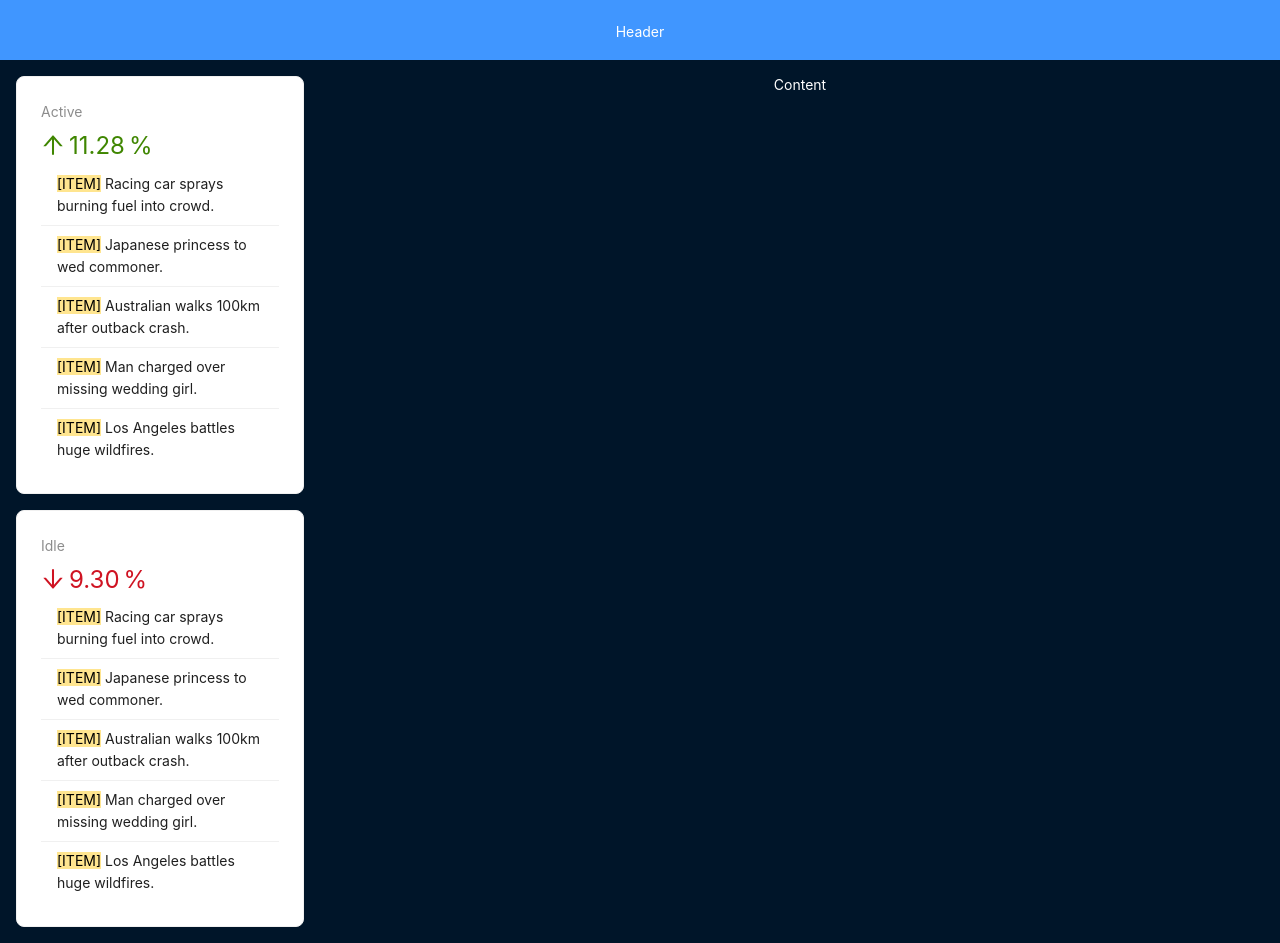
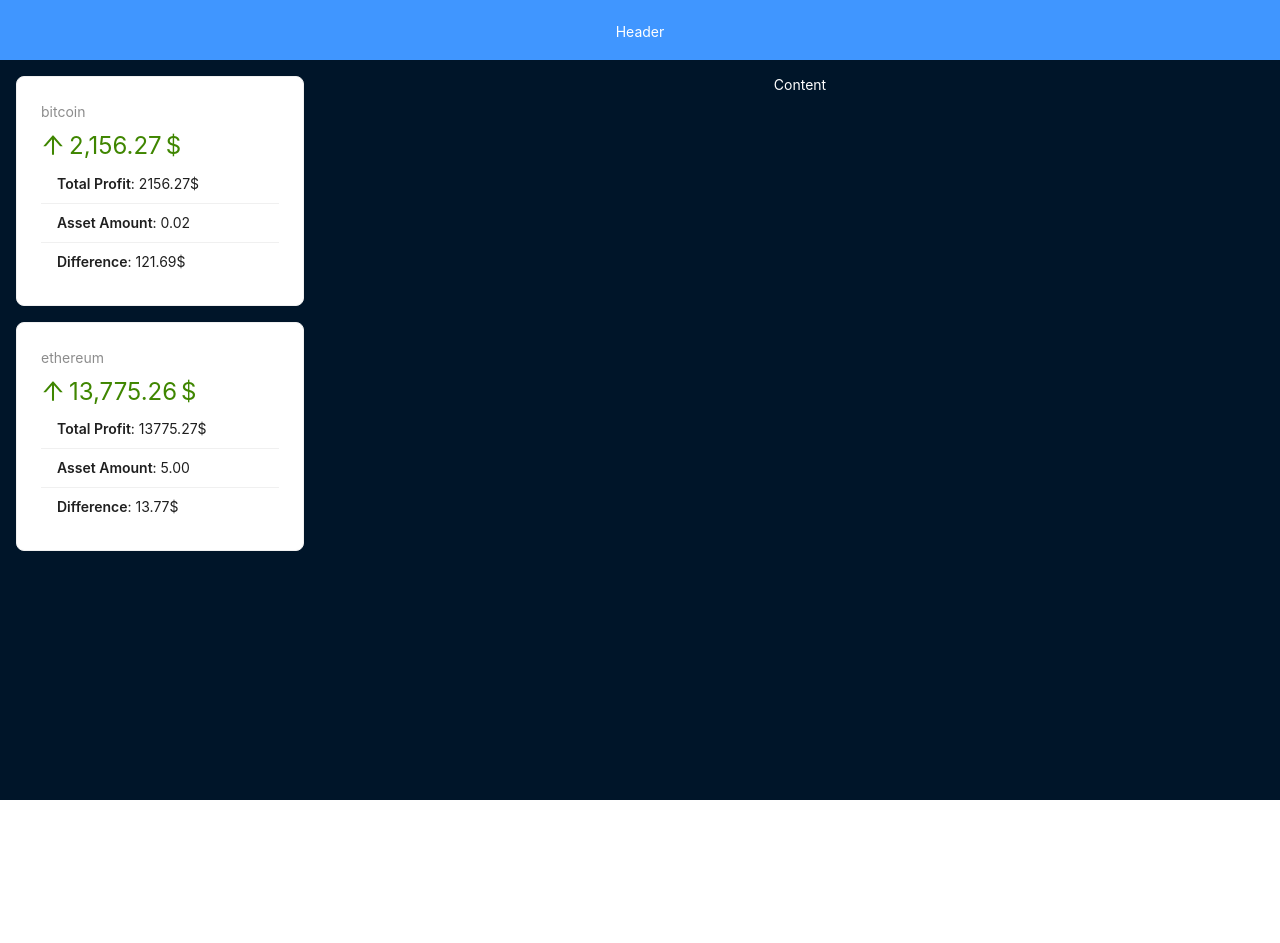
Before and after one commit to MKonst10/crypto-app, a React (Vite) app: page / in a window 1280 px wide. After the commit the page ends 800 px from the top, so only its background shows below. Built offline with nearby package versions, Linux system fonts and the light colour scheme.

Commit message:
update cards/add data

```diff
--- a/src/components/layout/AppSider.jsx
+++ b/src/components/layout/AppSider.jsx
@@ -2,19 +2,12 @@ import { Layout, Card, Statistic, List, Typography, Spin } from "antd";
 import { ArrowDownOutlined, ArrowUpOutlined } from "@ant-design/icons";
 import { useEffect, useState } from "react";
 import { fetchCrypto, fetchAssets } from "../../services/coinstatsApi";
+import { percentDifference } from "../../utils/utils";
 const { Sider } = Layout;
 
 const siderStyle = {
   padding: "1rem",
 };
-
-const data = [
-  "Racing car sprays burning fuel into crowd.",
-  "Japanese princess to wed commoner.",
-  "Australian walks 100km after outback crash.",
-  "Man charged over missing wedding girl.",
-  "Los Angeles battles huge wildfires.",
-];
 
 export default function AppSider() {
   const [loading, setLoading] = useState(false);
@@ -28,7 +21,18 @@ export default function AppSider() {
       const assets = await fetchAssets();
 
       setCrypto(result);
-      setAssets(assets);
+      setAssets(
+        assets.map((asset) => {
+          const coin = result.find((c) => c.id === asset.id);
+          return {
+            grow: asset.price < coin.price,
+            growPercent: percentDifference(asset.price, coin.price),
+            totalAmount: asset.amount * coin.price,
+            totalProfit: asset.amount * coin.price - asset.amount * asset.price,
+            ...asset,
+          };
+        })
+      );
       setLoading(false);
     }
     preload();
@@ -40,44 +44,37 @@ export default function AppSider() {
 
   return (
     <Sider width="25%" style={siderStyle}>
-      <Card style={{ marginBottom: "1rem" }}>
+      {assets.map((asset) => (
+        <Card key={asset.id} style={{ marginBottom: "1rem" }}>
           <Statistic
-          title="Active"
-          value={11.28}
+            title={asset.id}
+            value={asset.totalAmount}
             precision={2}
-          valueStyle={{ color: "#3f8600" }}
-          prefix={<ArrowUpOutlined />}
-          suffix="%"
+            valueStyle={{ color: asset.grow ? "#3f8600" : "#cf1322" }}
+            prefix={asset.grow ? <ArrowUpOutlined /> : <ArrowDownOutlined />}
+            suffix="$"
           />
           <List
             size="small"
-          dataSource={data}
+            dataSource={[
+              { title: "Total Profit", value: asset.totalAmount },
+              { title: "Asset Amount", value: asset.amount, isPlain: true },
+              { title: "Difference", value: asset.growPercent },
+            ]}
             renderItem={(item) => (
               <List.Item>
-              <Typography.Text mark>[ITEM]</Typography.Text> {item}
+                <Typography.Text strong>{item.title}</Typography.Text>
+                {": "}
+                <Typography.Text>
+                  {item.isPlain
+                    ? item.value.toFixed(2)
+                    : `${item.value.toFixed(2)}$`}
+                </Typography.Text>{" "}
               </List.Item>
             )}
           />
         </Card>
-      <Card>
-        <Statistic
-          title="Idle"
-          value={9.3}
-          precision={2}
-          valueStyle={{ color: "#cf1322" }}
-          prefix={<ArrowDownOutlined />}
-          suffix="%"
-        />
-        <List
-          size="small"
-          dataSource={data}
-          renderItem={(item) => (
-            <List.Item>
-              <Typography.Text mark>[ITEM]</Typography.Text> {item}
-            </List.Item>
-          )}
-        />
-      </Card>
+      ))}
     </Sider>
   );
 }
--- a/src/services/coinstatsApi.js
+++ b/src/services/coinstatsApi.js
@@ -4,7 +4,7 @@ export function fetchCrypto() {
   return new Promise((resolve) => {
     setTimeout(() => {
       resolve(cryptoData);
-    }, 2000);
+    }, 2);
   });
 }
 
@@ -12,6 +12,6 @@ export function fetchAssets() {
   return new Promise((resolve) => {
     setTimeout(() => {
       resolve(cryptoAssets);
-    }, 2000);
+    }, 2);
   });
 }
--- /dev/null
+++ b/src/utils/utils.js
@@ -0,0 +1,3 @@
+export function percentDifference(a, b) {
+  return +(100 * Math.abs((a - b) / ((a + b) / 2))).toFixed(2);
+}
```
Lines whose indentation alone changed are shown as unchanged.
